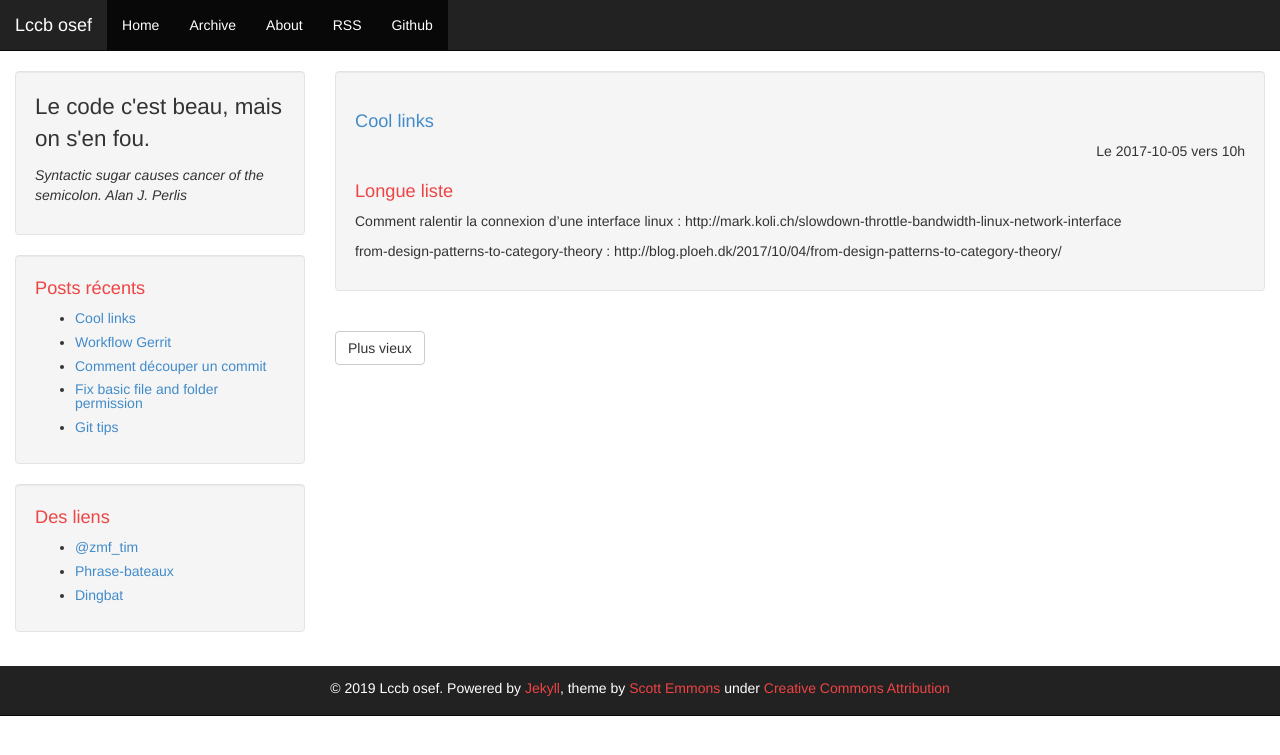
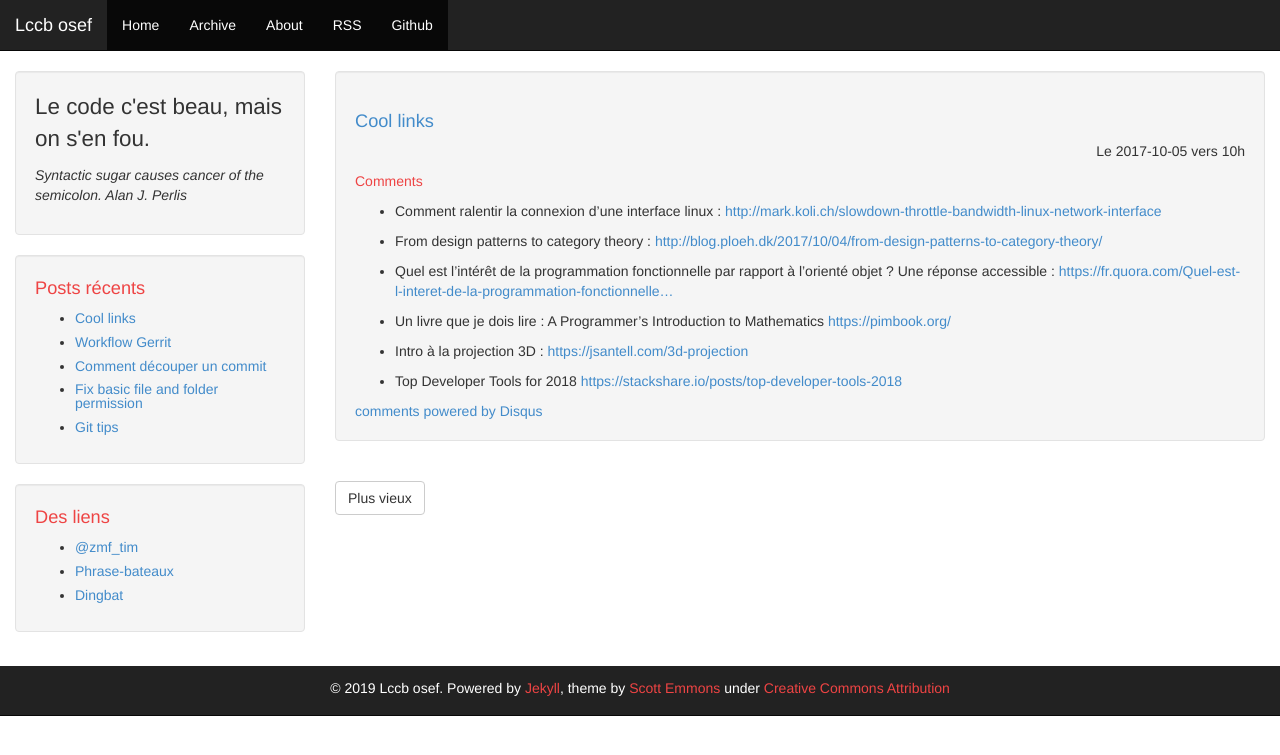
Before and after one commit to Hettomei/Hettomei.github.io, a Jekyll site: the page built from _posts/2017-10-05-cool-links.md, in a window 1280 px wide. Shown: the top 755 px of the page. Built offline with Jekyll 4.4.1, drawn with Linux system fonts in a browser that asks for light colours; comment, search, counter and statistics services are not loaded.

Commit message:
Add links

```diff
--- a/_posts/2017-10-05-cool-links.md
+++ b/_posts/2017-10-05-cool-links.md
@@ -2,11 +2,25 @@
 layout: post
 title: "Cool links"
 date: 2017-10-05 10:54:00 UTC
-comments: false
+comments: true
 ---
 
-# Longue liste
++ Comment ralentir la connexion d'une interface linux :
+[http://mark.koli.ch/slowdown-throttle-bandwidth-linux-network-interface](http://mark.koli.ch/slowdown-throttle-bandwidth-linux-network-interface)
 
-Comment ralentir la connexion d'une interface linux : http://mark.koli.ch/slowdown-throttle-bandwidth-linux-network-interface
++ From design patterns to category theory :
+[http://blog.ploeh.dk/2017/10/04/from-design-patterns-to-category-theory/](http://blog.ploeh.dk/2017/10/04/from-design-patterns-to-category-theory/)
 
-from-design-patterns-to-category-theory : http://blog.ploeh.dk/2017/10/04/from-design-patterns-to-category-theory/
++ Quel est l’intérêt de la programmation fonctionnelle par rapport à l’orienté objet ?
+Une réponse accessible :
+[https://fr.quora.com/Quel-est-l-interet-de-la-programmation-fonctionnelle...](https://fr.quora.com/Quel-est-l-int%C3%A9r%C3%AAt-de-la-programmation-fonctionnelle-par-rapport-%C3%A0-l-orient%C3%A9-objet/answer/Matt-Elb%C3%A9?ch=10&share=381f6679&srid=9eaAG)
+
++ Un livre que je dois lire :
+A Programmer's Introduction to Mathematics
+[https://pimbook.org/](https://pimbook.org/)
+
++ Intro à la projection 3D :
+[https://jsantell.com/3d-projection](https://jsantell.com/3d-projection)
+
++ Top Developer Tools for 2018
+[https://stackshare.io/posts/top-developer-tools-2018](https://stackshare.io/posts/top-developer-tools-2018)
```
